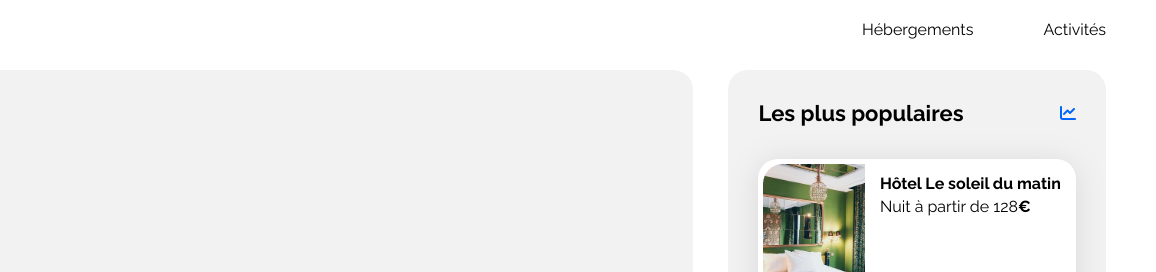
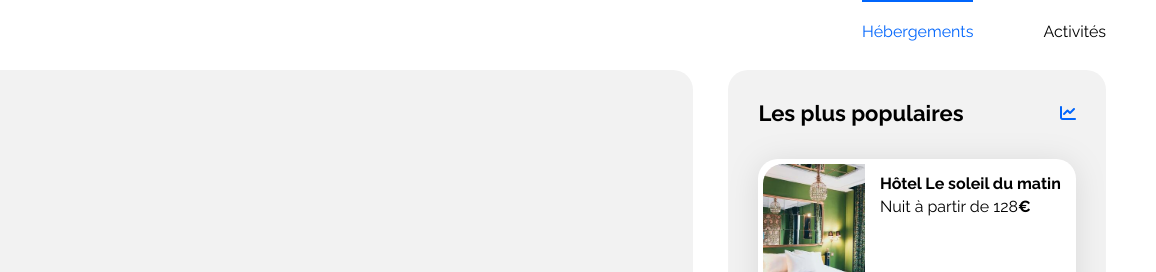
Before and after one commit to n-bon/oc-booki-03-2025, a plain HTML site: page index.html in a window 1280 px wide. In both pictures the pointer is over the item "Hébergements". Shown: the top 272 px of the page, 124-1280 px from the left. Drawn offline with Linux system fonts and the light colour scheme.

Commit message:
Ajout des effets au survol en desktop

```diff
--- a/css/style.css
+++ b/css/style.css
@@ -60,7 +60,7 @@ a {
     color: var(--main-bg-color)
 }
 
-/*********** Menu du header ***********/
+/**************** Menu du header ****************/
 
 .menu-header {
     box-sizing: border-box;
@@ -74,6 +74,8 @@ a {
     height: 50px;
 }
 
+/**Logo à gauche **/
+
 .logo-menu-principal {
     display: flex;
     align-items: end;
@@ -83,6 +85,8 @@ a {
     display: block;
     width: 70px;
 }
+
+/** Menu principal, vers pages secondaides **/
 
 .liste-menu-principal {
     display: flex;
@@ -94,6 +98,12 @@ a {
 }
 
 .item-menu-principal {
+    border-top: 2px solid transparent;
     display: inline-flex;
     padding-top: 20px;
 }
+
+.item-menu-principal:hover {
+    border-top-color: var(--main-color);
+    color: var(--main-color);
+}
--- a/index.html
+++ b/index.html
@@ -21,7 +21,7 @@
             <nav>
                 <div class="nav-menu-container">
                     <div class="logo-menu-principal">
-                        <img src="./images/logo/Booki.png" alt="Logo de Booki, plateforme de réservation d'hébergements et d'activités">
+                        <img src="./images/logo/Booki.png" alt="Logo de Booki, plateforme de réservation d'hébergements et d'activités" title="Réservez vos hébergements et vos activités avec Booki">
                     </div>
                     <ul class="liste-menu-principal">
                         <li class="item-menu-principal">
```
